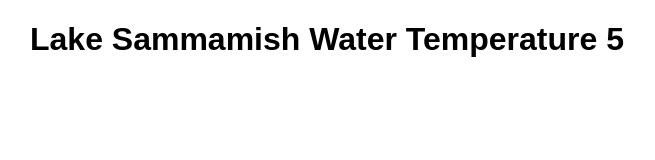
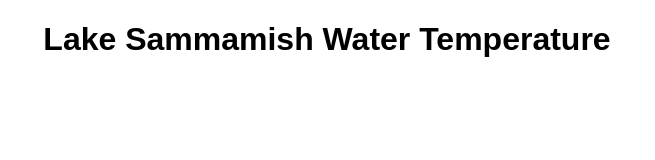
Before and after one commit to strawbo/lake-sammamish, a plain HTML site: page docs/index.html in a window 1280 px wide. Shown: the whole page, without its empty margins (313-968 px from the left). Drawn offline with nearby package versions, Linux system fonts and the light colour scheme.

Commit message:
Update index.html

```diff
--- a/docs/index.html
+++ b/docs/index.html
@@ -8,7 +8,7 @@
     <script src="https://cdn.jsdelivr.net/npm/chartjs-adapter-date-fns"></script>
 </head>
 <body>
-    <h1>Lake Sammamish Water Temperature 5</h1>
+    <h1>Lake Sammamish Water Temperature</h1>
     <div class="chart-container">
         <canvas id="lakeChart"></canvas>
     </div>
```
